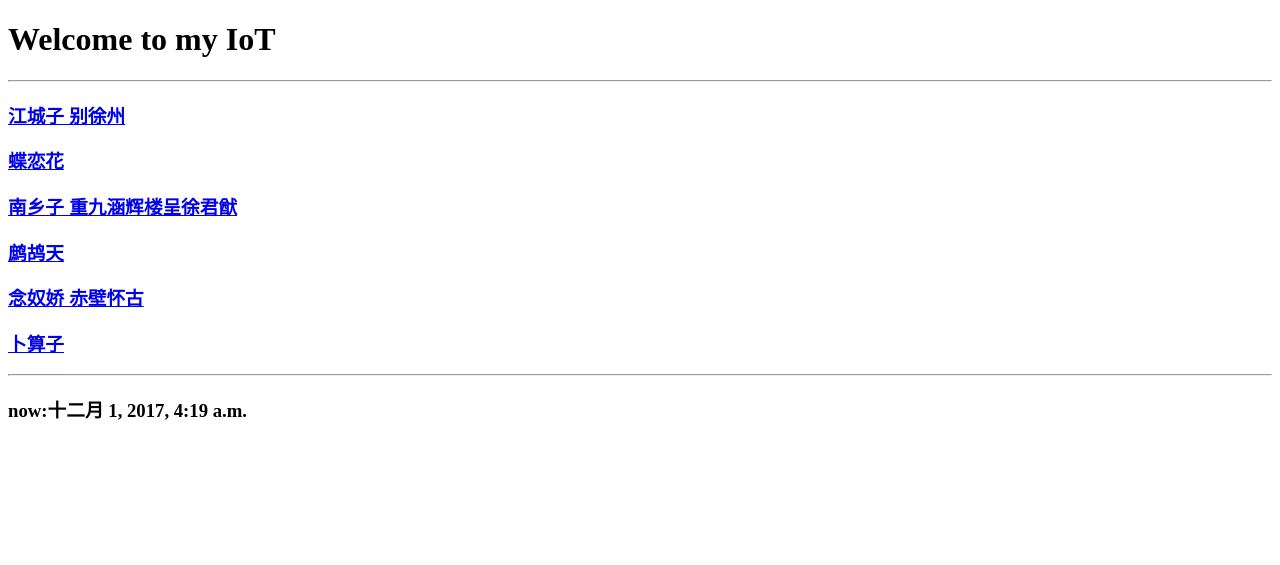
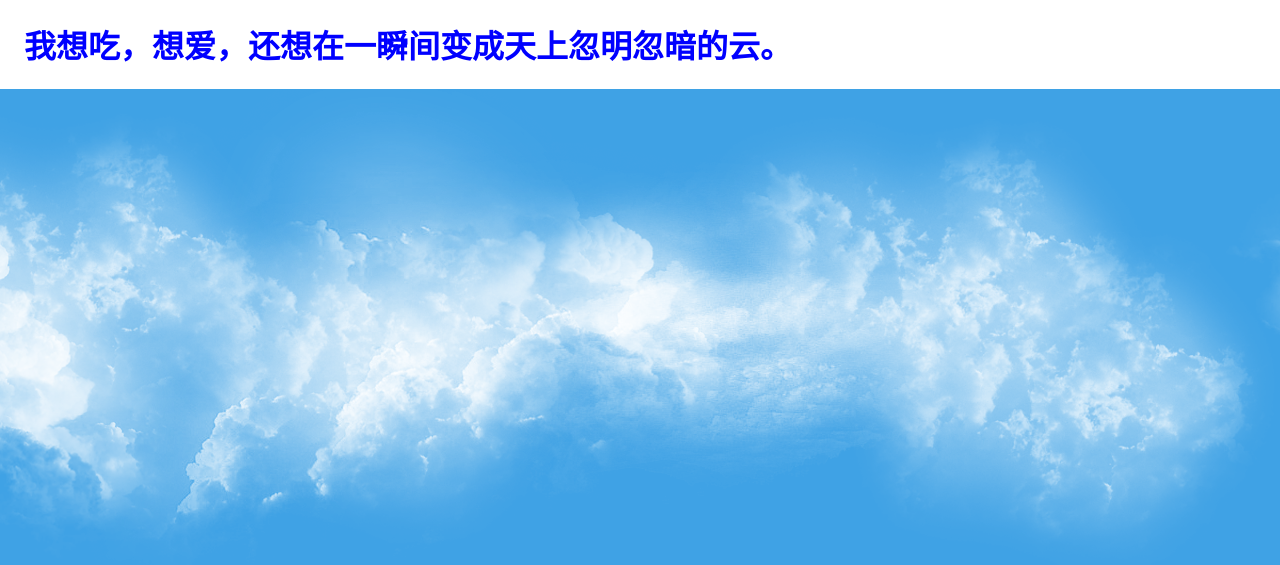
Before and after one commit to dofospider/myweb, a Django app: page / in a window 1280 px wide. Shown: the top 565 px of the page. Before the commit the page ends 420 px from the top, so only its background shows below. Run offline with Django 3.2, Linux system fonts and the light colour scheme; data comes from the database, SQL or seed files in the repository; grey boxes are pictures that could not be loaded.

Commit message:
new index

```diff
--- a/mainsite/views.py
+++ b/mainsite/views.py
@@ -14,8 +14,14 @@ from django.template.loader import get_template
 # Create your views here.
 
 
+def index(request):
+    template = get_template('index.html')
+    html = template.render()
+    return HttpResponse(html)
+
+
 def homepage(request):
-    template = get_template('index.html')
+    template = get_template('index_old.html')
     posts = Post.objects.all()
     now = datetime.now()
     html = template.render(locals())
@@ -32,3 +38,9 @@ def showpost(request, slug):
 
     except:
         return redirect('/')
+
+
+def home(request):
+    template = get_template('home.html')
+    html = template.render()
+    return HttpResponse(html)
--- a/myweb/urls.py
+++ b/myweb/urls.py
@@ -15,12 +15,14 @@ Including another URLconf
 """
 from django.conf.urls import url
 from django.contrib import admin
-from mainsite.views import homepage, showpost
+from mainsite.views import homepage, showpost, home, index
 from threeD.views import maintd
 
 urlpatterns = [
     url(r'^admin/', admin.site.urls),
-    url(r'^$', homepage),
+    url(r'^$', index),
+    url(r'^main/$', homepage),
     url(r'^post/(\w+)$', showpost),
-    url(r'^3d/', maintd),
+    url(r'^3d/$', maintd),
+    url(r'^home/$', home),
 ]
--- a/templates/index.html
+++ b/templates/index.html
@@ -1,30 +1,235 @@
-<!DOCTYPE html>
-<html>
+<!doctype html>
+<html lang="zh">
 <head>
-    <meta charset="utf-8">
-    <title>
-        Welcome to my IoT
-    </title>
+<meta charset="UTF-8">
+<meta http-equiv="X-UA-Compatible" content="IE=edge,chrome=1">
+<meta name="viewport" content="width=device-width, initial-scale=1.0">
+<title>物联网测试站</title>
+<style>
+  html, body {
+  margin: 0;
+  height: 80%
+}
+
+.sky {
+  height: 480px;
+  background: #007fd5;
+  position: relative;
+  overflow: hidden;
+  -webkit-animation: sky_background 50s ease-out infinite;
+  -moz-animation: sky_background 50s ease-out infinite;
+  -o-animation: sky_background 50s ease-out infinite;
+  animation: sky_background 50s ease-out infinite;
+  -webkit-transform: translate3d(0, 0, 0);
+  -ms-transform: translate3d(0, 0, 0);
+  -o-transform: translate3d(0, 0, 0);
+  transform: translate3d(0, 0, 0);
+}
+
+.clouds_one {
+  background: url("static/img/cloud_one.png");
+  position: absolute;
+  left: 0;
+  top: 70;
+  height: 100%;
+  width: 300%;
+  -webkit-animation: cloud_one 50s linear infinite;
+  -moz-animation: cloud_one 50s linear infinite;
+  -o-animation: cloud_one 50s linear infinite;
+  animation: cloud_one 50s linear infinite;
+  -webkit-transform: translate3d(0, 0, 0);
+  -ms-transform: translate3d(0, 0, 0);
+  -o-transform: translate3d(0, 0, 0);
+  transform: translate3d(0, 0, 0);
+}
+
+.clouds_two {
+  background: url("static/img/cloud_two.png");
+  position: absolute;
+  left: 0;
+  top: 70;
+  height: 100%;
+  width: 300%;
+  -webkit-animation: cloud_two 75s linear infinite;
+  -moz-animation: cloud_two 75s linear infinite;
+  -o-animation: cloud_two 75s linear infinite;
+  animation: cloud_two 75s linear infinite;
+  -webkit-transform: translate3d(0, 0, 0);
+  -ms-transform: translate3d(0, 0, 0);
+  -o-transform: translate3d(0, 0, 0);
+  transform: translate3d(0, 0, 0);
+}
+
+.clouds_three {
+  background: url("static/img/cloud_three.png");
+  position: absolute;
+  left: 0;
+  top: 70;
+  height: 100%;
+  width: 300%;
+  -webkit-animation: cloud_three 100s linear infinite;
+  -moz-animation: cloud_three 100s linear infinite;
+  -o-animation: cloud_three 100s linear infinite;
+  animation: cloud_three 100s linear infinite;
+  -webkit-transform: translate3d(0, 0, 0);
+  -ms-transform: translate3d(0, 0, 0);
+  -o-transform: translate3d(0, 0, 0);
+  transform: translate3d(0, 0, 0);
+}
+
+.div-center{text-align:center;margin:0 ;padding:0;clear:both;border: 0;line-height:5px}
+.div-inline{margin:0;padding:0;display:inline-block;_display:inline;*display:inline;zoom:1; line-height:5px}
+
+@-webkit-keyframes sky_background {
+  0% {
+	background: #007fd5;
+	color: #007fd5
+  }
+  50% {
+	background: #9fd7fe;
+	color: #a3d9ff
+  }
+  100% {
+	background: #007fd5;
+	color: #007fd5
+  }
+}
+@-moz-keyframes sky_background {
+  0% {
+	background: #007fd5;
+	color: #007fd5
+  }
+  50% {
+	background: #9fd7fe;
+	color: #a3d9ff
+  }
+  100% {
+	background: #007fd5;
+	color: #007fd5
+  }
+}
+@keyframes sky_background {
+  0% {
+	background: #007fd5;
+	color: #007fd5
+  }
+  50% {
+	background: #9fd7fe;
+	color: #a3d9ff
+  }
+  100% {
+	background: #007fd5;
+	color: #007fd5
+  }
+}
+
+@-webkit-keyframes cloud_one {
+  0% {
+	left: 0
+  }
+  100% {
+	left: -200%
+  }
+}
+@-moz-keyframes cloud_one {
+  0% {
+	left: 0
+  }
+  100% {
+	left: -200%
+  }
+}
+@keyframes cloud_one {
+  0% {
+	left: 0
+  }
+  100% {
+	left: -200%
+  }
+}
+
+@-webkit-keyframes cloud_two {
+  0% {
+	left: 0
+  }
+  100% {
+	left: -200%
+  }
+}
+@-moz-keyframes cloud_two {
+  0% {
+	left: 0
+  }
+  100% {
+	left: -200%
+  }
+}
+@keyframes cloud_two {
+  0% {
+	left: 0
+  }
+  100% {
+	left: -200%
+  }
+}
+
+@-webkit-keyframes cloud_three {
+  0% {
+	left: 0
+  }
+  100% {
+	left: -200%
+  }
+}
+@-moz-keyframes cloud_three {
+  0% {
+	left: 0
+  }
+  100% {
+	left: -200%
+  }
+}
+@keyframes cloud_three {
+  0% {
+	left: 0
+  }
+  100% {
+	left: -200%
+  }
+}
+
+</style>
+
 </head>
+<body>
+<h1><font face="仿宋" color="blue"> &nbsp; &nbsp;我想吃，想爱，还想在一瞬间变成天上忽明忽暗的云。</font></h1>
+<div class="sky">
+	<a href="main/">
+    <div class="clouds_one"></div>
+	<div class="clouds_two"></div>
+	<div class="clouds_three"></div>
+    </a>
+</div>
+  <div class="div-center">
 
-<body>
-    <h1>Welcome to my IoT</h1>
-    <hr>
-    {% for post in posts %}
-        <p style="font-family: Arial;font-size: 14pt;font-weight: bold;">
-            <a href="/post/{{post.slug}}">{{post.title}}</a>
-        <p>
-    <!--
-        <p style="font-family: Arial;font-size: 16pt;font-weight: bold;">
-            {{post.title}}
-        </p>
-        <p style="font-family: Arial;font-size: 10pt;letter-spacing: 1pt;">
-            {{post.body}}
-        </p>
-    -->
-    {% endfor %}
+      <p ><font face="Lucida Calligraphy" color=#D200D2>You are visitor No. <img src="http://www.reliablecounter.com/count.php?page=www.dofospider.xin&digit=style/plain/21/&reloads=0" alt="" title="" border="0"></p>
 
-    <hr>
-    <h3>now:{{now}}</h3>
+       <p><font face="chiller" color=#33ccff>Creat by dofospider in 2017</font></p>
+
+
+
+  </div>
+
+<div class="div-center">
+
+    <div class="div-inline"style="width:300px;margin:0 auto; padding:20px 0;">
+                <a target="_blank" href="http://www.miitbeian.gov.cn/" style="display:inline-block;text-decoration:none;height:20px;line-height:20px;"><img src="" style="float:right;"/><p style="float:right;height:20px;line-height:20px;margin: 0px 0px 0px 5px; color:#939393;">&nbsp; &nbsp;&nbsp;&nbsp;&nbsp;陕ICP备17021358号-1</p></a>
+    </div>
+    <div class="div-inline" style="width:300px;margin:0 auto; padding:20px 0;">
+                <a target="_blank" href="http://www.beian.gov.cn/portal/registerSystemInfo?recordcode=61040402000171" style="display:inline-block;text-decoration:none;height:20px;line-height:20px;"><img src="static/img/gabalog.png" style="float:left;"/><p style="float:left;height:20px;line-height:20px;margin: 0px 0px 0px 5px; color:#939393;">陕公网安备 61040402000171号</p></a>
+    </div>
+
+</div>
+
 </body>
 </html>
```
Also changed, not shown: templates/home.html (added, +92 -0 lines), templates/index_old.html (added, +66 -0 lines), static/img/cloud_one.png (added), static/img/cloud_three.png (added), static/img/cloud_two.png (added), static/img/gabalog.png (added).
